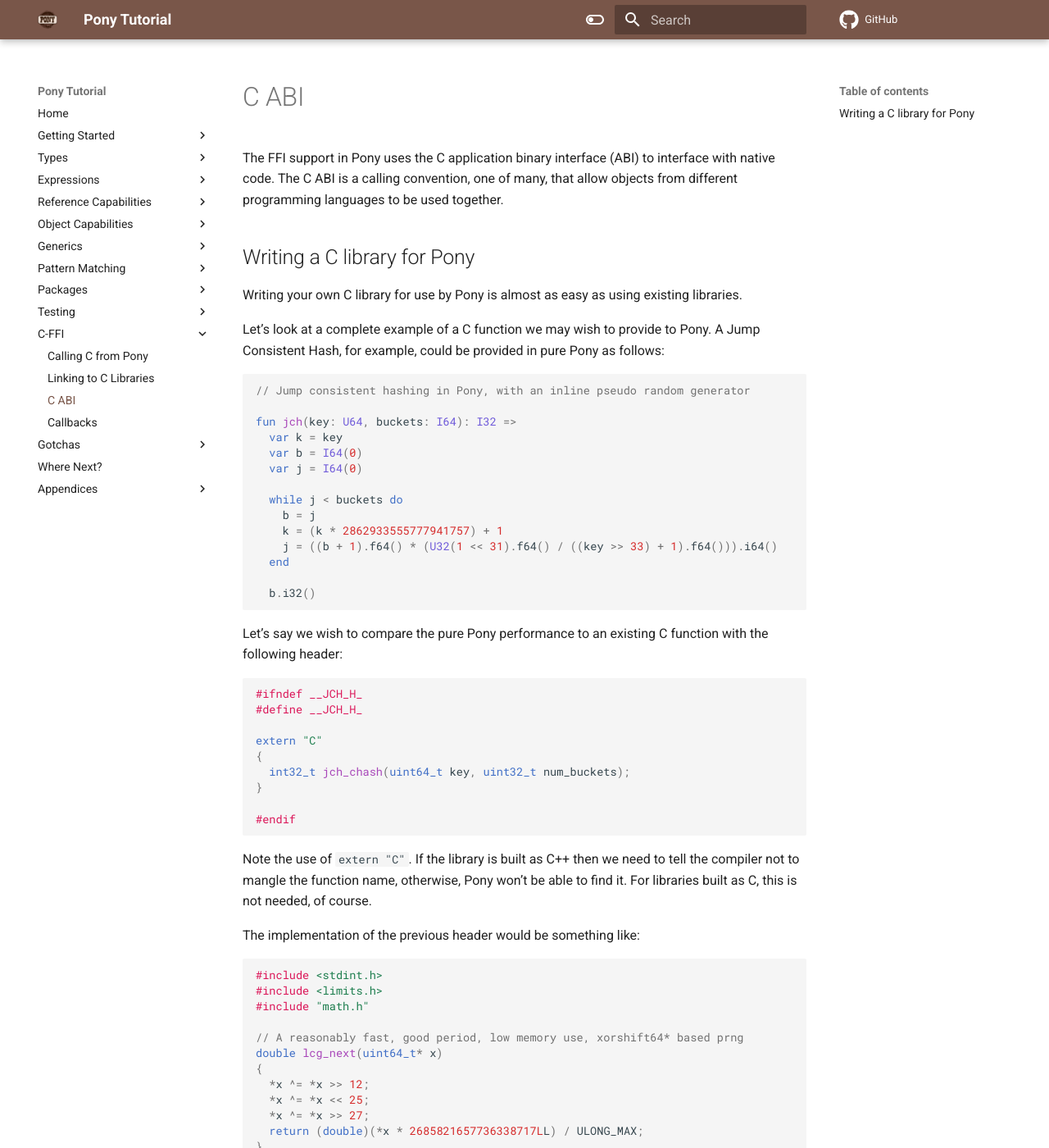
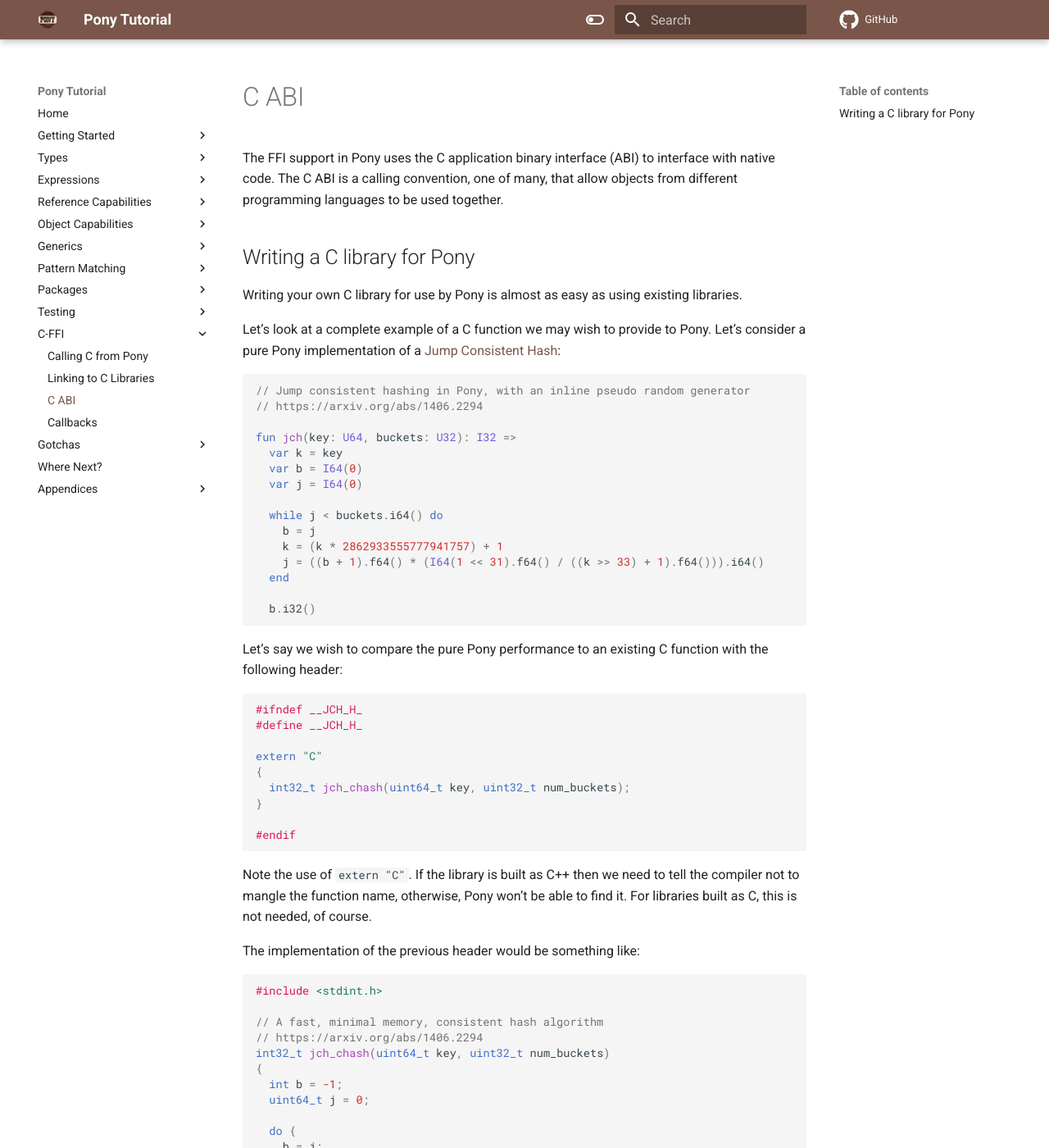
Before and after one commit to ponylang/pony-tutorial, an MkDocs documentation site: the page built from docs/c-ffi/c-abi.md, in a window 1280 px wide and 1400 px high. Shown: the whole window at 82% size. Built offline with MkDocs 1.6.1 and Material for MkDocs 9.7.7, drawn with Linux system fonts in a browser that asks for light colours; comment, search, counter and statistics services are not loaded; some of the changed text lies outside the part shown.

Commit message:
Fix Pony and C code for jump consistent hash
The Pony version was implementing a buggy version of
https://arxiv.org/abs/1406.2294, while the C version was implementing a
different version, albeit incompatible, from the same paper.

````diff
--- a/docs/c-ffi/c-abi.md
+++ b/docs/c-ffi/c-abi.md
@@ -6,20 +6,21 @@ The FFI support in Pony uses the C application binary interface (ABI) to interfa
 
 Writing your own C library for use by Pony is almost as easy as using existing libraries.
 
-Let's look at a complete example of a C function we may wish to provide to Pony. A Jump Consistent Hash, for example, could be provided in pure Pony as follows:
+Let's look at a complete example of a C function we may wish to provide to Pony. Let's consider a pure Pony implementation of a [Jump Consistent Hash](https://arxiv.org/abs/1406.2294):
 
 ```pony
 // Jump consistent hashing in Pony, with an inline pseudo random generator
+// https://arxiv.org/abs/1406.2294
 
-fun jch(key: U64, buckets: I64): I32 =>
+fun jch(key: U64, buckets: U32): I32 =>
   var k = key
   var b = I64(0)
   var j = I64(0)
 
-  while j < buckets do
+  while j < buckets.i64() do
     b = j
     k = (k * 2862933555777941757) + 1
-    j = ((b + 1).f64() * (U32(1 << 31).f64() / ((key >> 33) + 1).f64())).i64()
+    j = ((b + 1).f64() * (I64(1 << 31).f64() / ((k >> 33) + 1).f64())).i64()
   end
 
   b.i32()
@@ -45,29 +46,18 @@ The implementation of the previous header would be something like:
 
 ```c
 #include <stdint.h>
-#include <limits.h>
-#include "math.h"
 
-// A reasonably fast, good period, low memory use, xorshift64* based prng
-double lcg_next(uint64_t* x)
-{
-  *x ^= *x >> 12;
-  *x ^= *x << 25;
-  *x ^= *x >> 27;
-  return (double)(*x * 2685821657736338717LL) / ULONG_MAX;
-}
-
-// Jump consistent hash
+// A fast, minimal memory, consistent hash algorithm
+// https://arxiv.org/abs/1406.2294
 int32_t jch_chash(uint64_t key, uint32_t num_buckets)
 {
-  uint64_t seed = key;
   int b = -1;
-  int32_t j = 0;
+  uint64_t j = 0;
 
   do {
     b = j;
-    double r = lcg_next(&seed);
-    j = floor((b + 1)/r);
+    key = key * 2862933555777941757ULL + 1;
+    j = (b + 1) * ((double)(1LL << 31) / ((double)(key >> 33) + 1));
   } while(j < num_buckets);
 
   return (int32_t)b;
@@ -78,7 +68,7 @@ We need to compile the native code to a shared library. This example is for MacO
 
 ```bash
 clang -fPIC -Wall -Wextra -O3 -g -MM jch.c >jch.d
-clang -fPIC -Wall -Wextra -O3 -g   -c -o jch.o jch.c
+clang -fPIC -Wall -Wextra -O3 -g  -c -o jch.o jch.c
 clang -shared -lm -o libjch.dylib jch.o
 ```
 
@@ -92,7 +82,6 @@ support
 
 use "lib:jch"
 use "collections"
-use "random"
 use @jch_chash[I32](hash: U64, bucket_size: U32)
 
 actor Main
@@ -102,13 +91,31 @@ actor Main
     _env = env
 
     let bucket_size: U32 = 1000000
-    var random = MT
 
+    _env.out.print("C implementation:")
     for i in Range[U64](1, 20) do
-      let r: U64 = random.next()
       let hash = @jch_chash(i, bucket_size)
       _env.out.print(i.string() + ": " + hash.string())
     end
+
+    _env.out.print("Pony implementation:")
+    for i in Range[U64](1, 20) do
+      let hash = jch(i, bucket_size)
+      _env.out.print(i.string() + ": " + hash.string())
+    end
+
+  fun jch(key: U64, buckets: U32): I32 =>
+    var k = key
+    var b = I64(0)
+    var j = I64(0)
+
+    while j < buckets.i64() do
+      b = j
+      k = (k * 2862933555777941757) + 1
+      j = ((b + 1).f64() * (I64(1 << 31).f64() / ((k >> 33) + 1).f64())).i64()
+    end
+
+    b.i32()
 ```
 
 We can now use ponyc to compile a native executable integrating Pony and our C library. And that's all we need to do.
````
